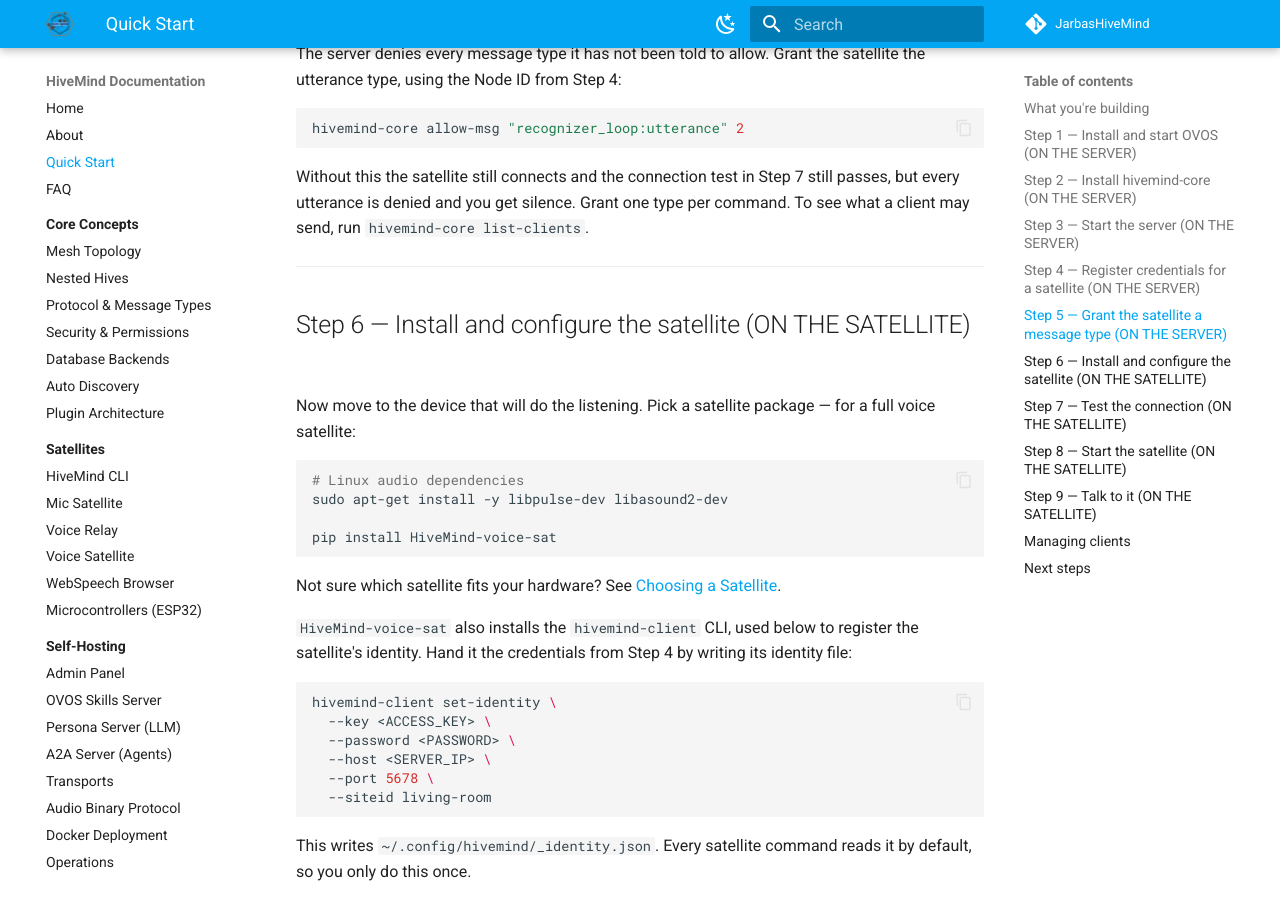
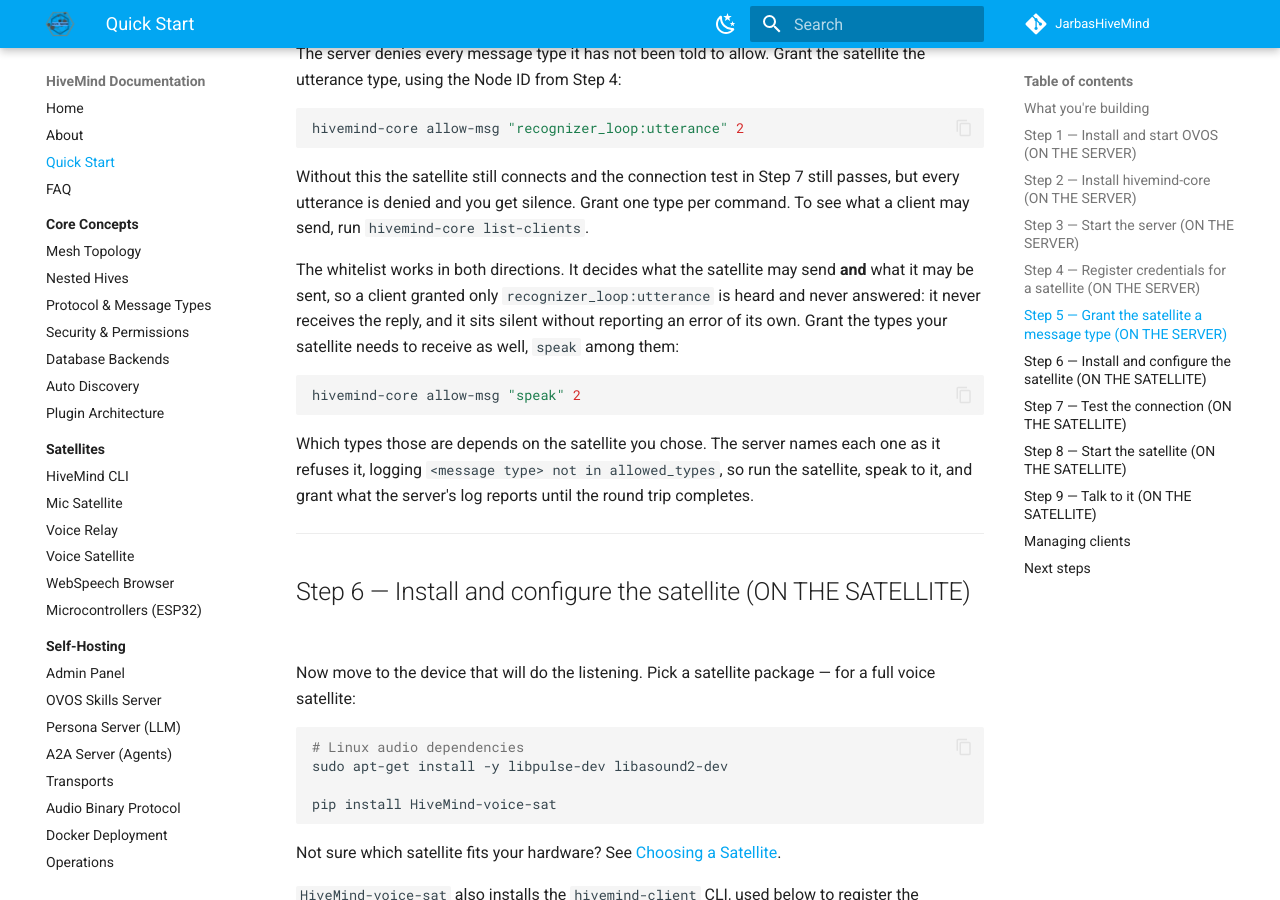
Before and after one commit to JarbasHiveMind/HiveMind-community-docs, an MkDocs documentation site: the page built from docs/quickstart.md, in a window 1280 px wide and 900 px high, scrolled down 3048 px. Built offline with MkDocs 1.6.1 and Material for MkDocs 9.7.7, drawn with Linux system fonts in a browser that asks for light colours; some of the changed text lies outside the part shown.

Commit message:
docs: the client whitelist gates replies as well as utterances
A client granted only recognizer_loop:utterance is heard and never
answered: hivemind-core denies the outbound reply against the same
allowed_types whitelist, and the satellite stays silent without
reporting an error of its own.

Co-Authored-By: Claude <noreply@anthropic.com>

````diff
--- a/docs/quickstart.md
+++ b/docs/quickstart.md
@@ -144,6 +144,19 @@ Without this the satellite still connects and the connection test in Step 7 stil
 but every utterance is denied and you get silence. Grant one type per command. To see what
 a client may send, run `hivemind-core list-clients`.
 
+The whitelist works in both directions. It decides what the satellite may send **and** what
+it may be sent, so a client granted only `recognizer_loop:utterance` is heard and never
+answered: it never receives the reply, and it sits silent without reporting an error of its
+own. Grant the types your satellite needs to receive as well, `speak` among them:
+
+```bash
+hivemind-core allow-msg "speak" 2
+```
+
+Which types those are depends on the satellite you chose. The server names each one as it
+refuses it, logging `<message type> not in allowed_types`, so run the satellite, speak to
+it, and grant what the server's log reports until the round trip completes.
+
 ---
 
 ## Step 6 — Install and configure the satellite (ON THE SATELLITE)
@@ -228,6 +241,9 @@ plus Steps 6 to 8 (connect) again.
   message types. An empty list denies everything. Grant one with
   `hivemind-core allow-msg "recognizer_loop:utterance" <NODE_ID>` (Step 5). This is the most
   common cause of a satellite that connects but stays silent.
+- Confirm it may also **receive**. The same whitelist covers what reaches the satellite, so
+  an utterance can be accepted and understood while the reply never arrives. The server logs
+  `<message type> not in allowed_types` for each type it denies; grant those too (Step 5).
 - Check the satellite's terminal logs for connection or audio errors.
 - Re-run `hivemind-client test-identity` on the satellite to confirm it still reaches the server.
 - `hivemind-voice-sat`'s **default STT and TTS are remote services** at `*.openvoiceos.pt` (with a `tts.smartgic.io/piper` TTS fallback), so the satellite needs internet access on first run. To go fully local, install local STT/TTS plugins on the satellite — see [Voice Satellite](satellites/voice-sat.md).
````
